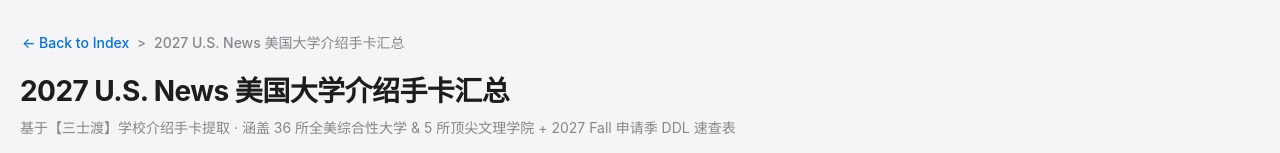
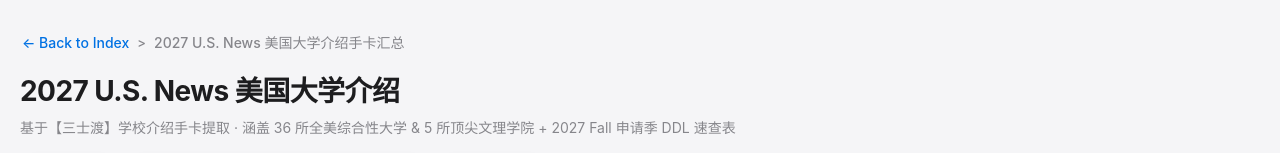
Before and after one commit to vzhang-dev/MichaelY, a plain HTML site: page university_list.html in a window 1280 px wide. Shown: the top 153 px of the page. Drawn offline with Linux system fonts and the light colour scheme.

Commit message:
Add files via upload

```diff
--- a/university_list.html
+++ b/university_list.html
@@ -3,7 +3,7 @@
 <head>
     <meta charset="UTF-8">
     <meta name="viewport" content="width=device-width, initial-scale=1.0">
-    <title>2027 U.S. News 美国大学介绍手卡汇总</title>
+    <title>2027 U.S. News 美国大学介绍</title>
     <style>
         :root {
             --bg-page: #f5f5f7;
@@ -678,7 +678,7 @@
     </nav>
     <div class="page-header">
         <div class="title-block">
-            <h1>2027 U.S. News 美国大学介绍手卡汇总</h1>
+            <h1>2027 U.S. News 美国大学介绍</h1>
             <p>基于【三士渡】学校介绍手卡提取 · 涵盖 36 所全美综合性大学 & 5 所顶尖文理学院 + 2027 Fall 申请季 DDL 速查表</p>
         </div>
         <div class="header-actions">
```
